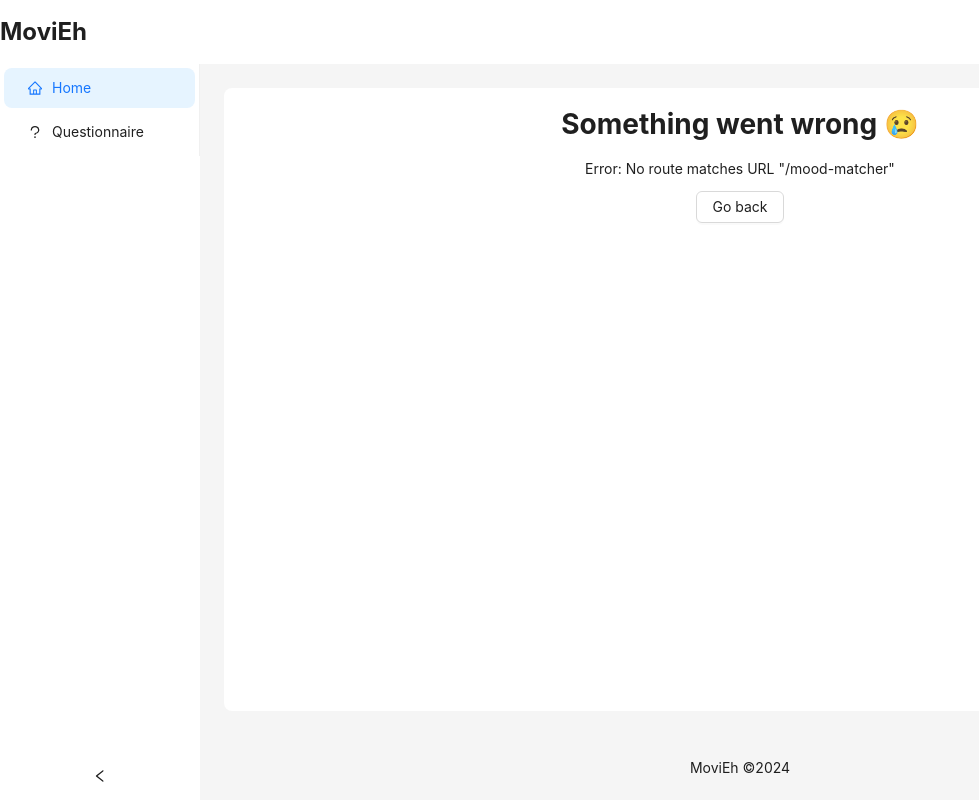
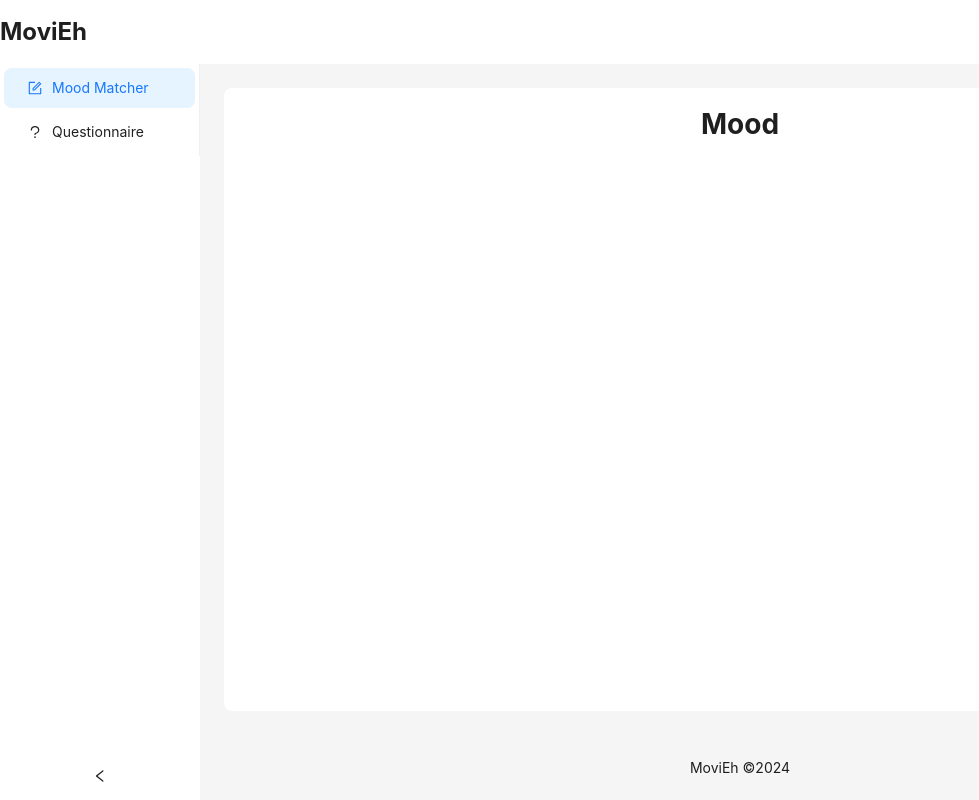
Before and after one commit to PurpJell/MoviEh, a React (Create React App) app in the folder frontend/: page /mood-matcher in a window 1280 px wide. Shown: the whole page, without its empty margins (0-979 px from the left). Built offline with nearby package versions, Linux system fonts and the light colour scheme.

Commit message:
replace HomePage with MoodMatcherPage and update routing paths

```diff
--- a/frontend/src/components/Applayout/Sidebar.tsx
+++ b/frontend/src/components/Applayout/Sidebar.tsx
@@ -3,16 +3,16 @@ import {useNavigate} from 'react-router-dom';
 import PathConstants from '../../routes/PathConstants';
 import {Layout, Menu} from 'antd';
 import {MenuInfo} from 'rc-menu/lib/interface';
-import {HomeOutlined, QuestionOutlined} from '@ant-design/icons';
+import {FormOutlined, QuestionOutlined} from '@ant-design/icons';
 
 const {Sider} = Layout;
 
 const items = [
   {
     key: '1',
-    icon: <HomeOutlined />,
-    label: 'Home',
-    path: PathConstants.HOME,
+    icon: <FormOutlined />,
+    label: 'Mood Matcher',
+    path: PathConstants.MOOD_MATCHER,
   },
   {
     key: '2',
--- a/frontend/src/components/pages/home/HomePage.tsx
+++ /dev/null
@@ -1,11 +0,0 @@
-import React from 'react';
-
-const HomePage: React.FC = () => {
-  return (
-    <>
-      <h1>Home</h1>
-    </>
-  );
-};
-
-export default HomePage;
--- /dev/null
+++ b/frontend/src/components/pages/mood-matcher/MookMatcherPage.tsx
@@ -0,0 +1,11 @@
+import React from 'react';
+
+const MoodMatcherPage: React.FC = () => {
+  return (
+    <>
+      <h1>Mood</h1>
+    </>
+  );
+};
+
+export default MoodMatcherPage;
--- a/frontend/src/routes/PathConstants.tsx
+++ b/frontend/src/routes/PathConstants.tsx
@@ -1,6 +1,7 @@
 const PathConstants = {
-  HOME: '/',
+  HOME: '/mood-matcher',
   QUESTIONNAIRE: '/questionnaire',
+  MOOD_MATCHER: '/mood-matcher',
 };
 
 export default PathConstants;
--- a/frontend/src/routes/index.tsx
+++ b/frontend/src/routes/index.tsx
@@ -1,13 +1,15 @@
 import React from 'react';
 import PathConstants from './PathConstants';
+import { Navigate } from 'react-router-dom';
 
-const Home = React.lazy(() => import('../components/pages/home/HomePage'));
+const MoodMatcher = React.lazy(() => import('../components/pages/mood-matcher/MookMatcherPage'));
 const Questionnaire = React.lazy(
   () => import('../components/pages/questionnaire/QuestionnairePage'),
 );
 
 const routes = [
-  {path: PathConstants.HOME, element: <Home />},
+  {path: '', element: <Navigate to={PathConstants.HOME} />},
+  {path: PathConstants.MOOD_MATCHER, element: <MoodMatcher />},
   {path: PathConstants.QUESTIONNAIRE, element: <Questionnaire />},
 ];
 
```
